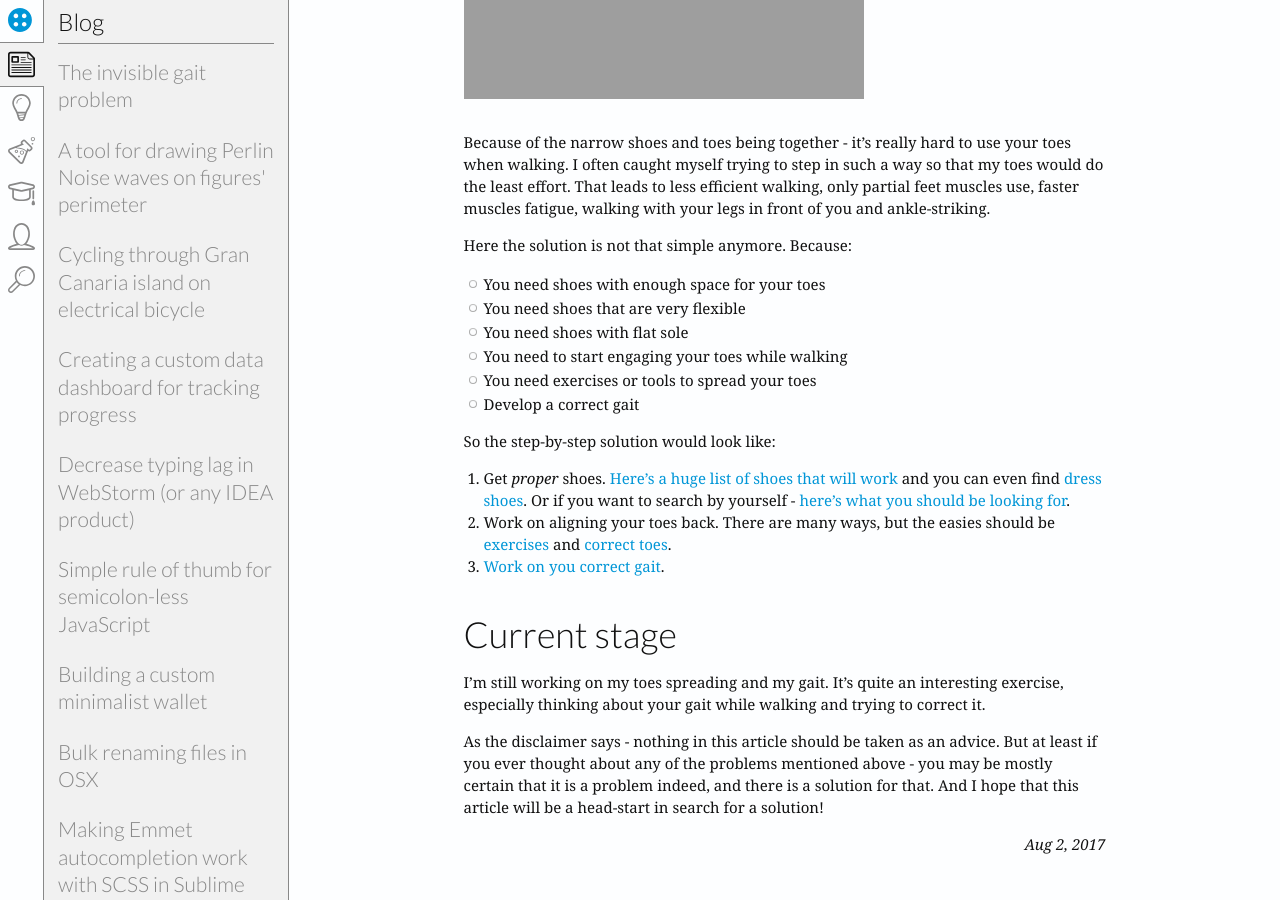
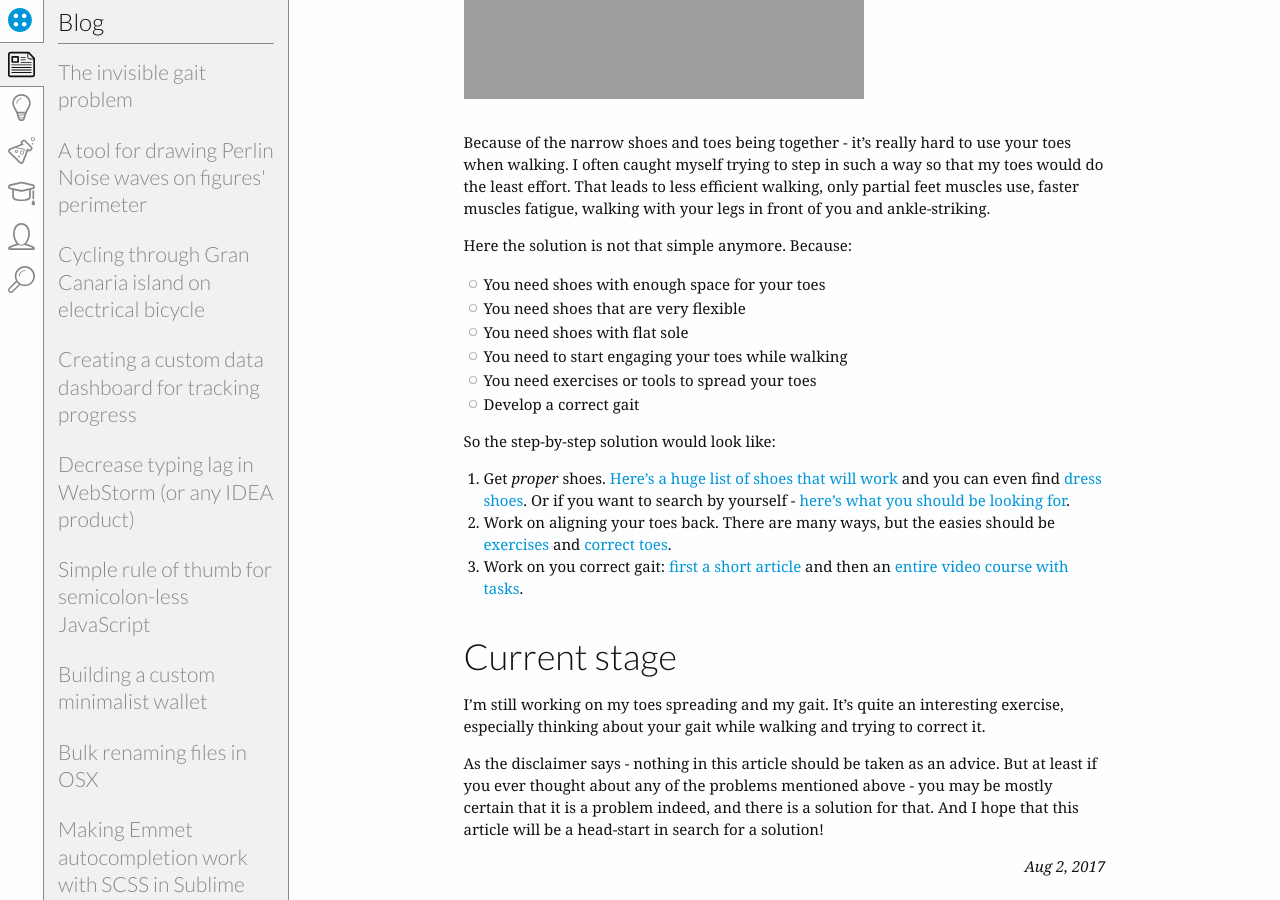
Before and after one commit to bumbu/bumbu.github.io, a Jekyll site: the page built from _posts/2017-08-02-the-invisible-gait-problem.md, in a window 1280 px wide and 900 px high, scrolled down 5758 px. Built offline with Jekyll 4.4.1, drawn with Linux system fonts in a browser that asks for light colours; some web fonts are replaced.

Commit message:
Add one more link to how correctly walk barefoot

```diff
--- a/_posts/2017-08-02-the-invisible-gait-problem.md
+++ b/_posts/2017-08-02-the-invisible-gait-problem.md
@@ -138,7 +138,7 @@ So the step-by-step solution would look like:
 
 1. Get _proper_ shoes. [Here's a huge list of shoes that will work](https://www.correcttoes.com/foot-help/shoe-list/natural-foot-approved/) and you can even find [dress shoes](https://www.vivobarefoot.com/uk/mens/everyday/handcut-lisbon-mens?colour=Black). Or if you want to search by yourself - [here's what you should be looking for](https://www.correcttoes.com/foot-help/shoes-101/).
 2. Work on aligning your toes back. There are many ways, but the easies should be [exercises](https://www.correcttoes.com/foot-help/video-library/exercises/) and [correct toes](https://www.correcttoes.com/foot-help/tips-and-how-tos/wearing-your-correct-toes/).
-3. [Work on you correct gait](https://xeroshoes.com/barefoot-running-tips/how-to-walk-barefoot/).
+3. Work on you correct gait: [first a short article](https://xeroshoes.com/barefoot-running-tips/how-to-walk-barefoot/) and then an [entire video course with tasks](https://www.youtube.com/playlist?list=PL_9nz1t13g7rc1V5Xu81AhZdYAgAdv4t0).
 
 ## Current stage
 
```
